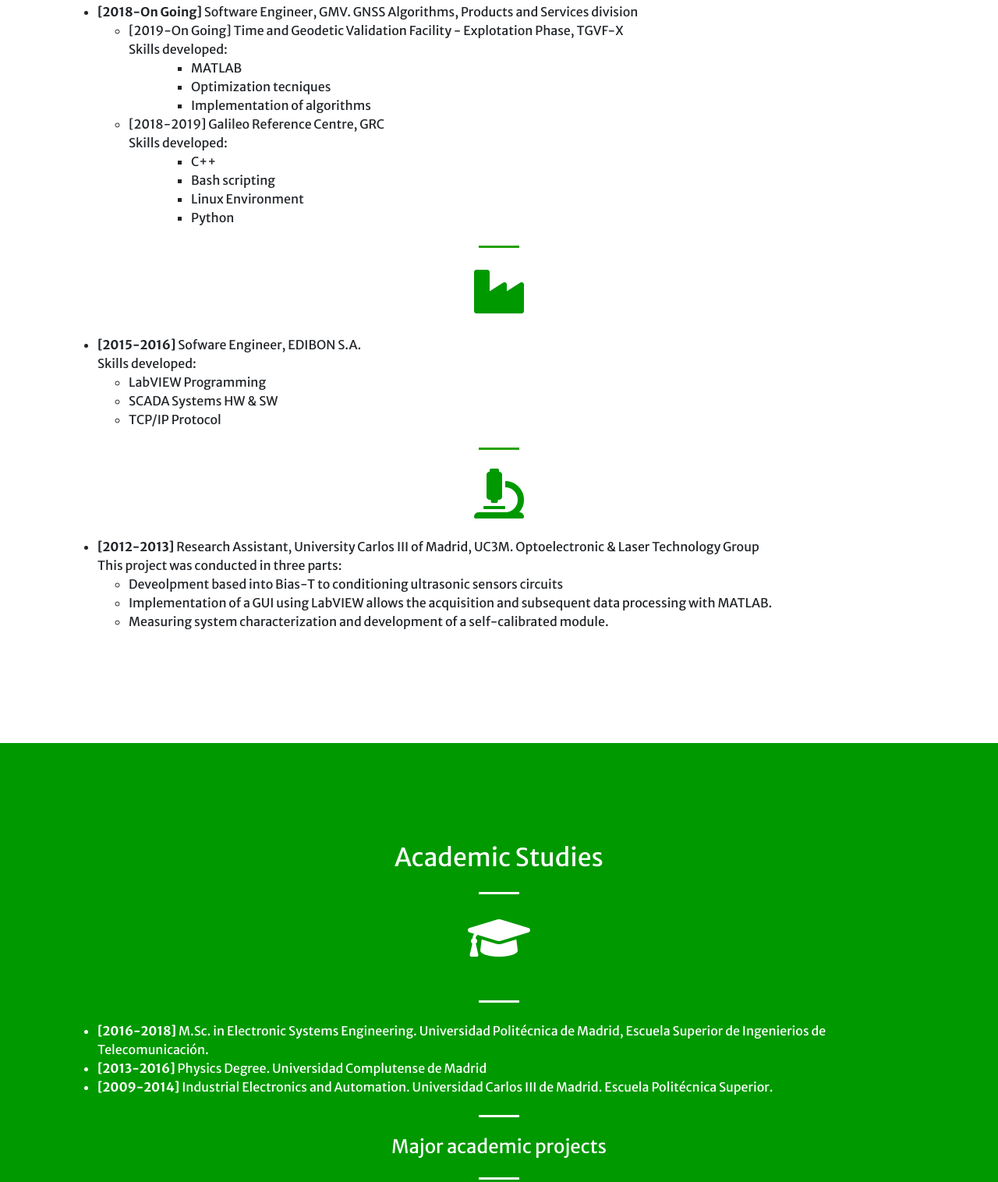
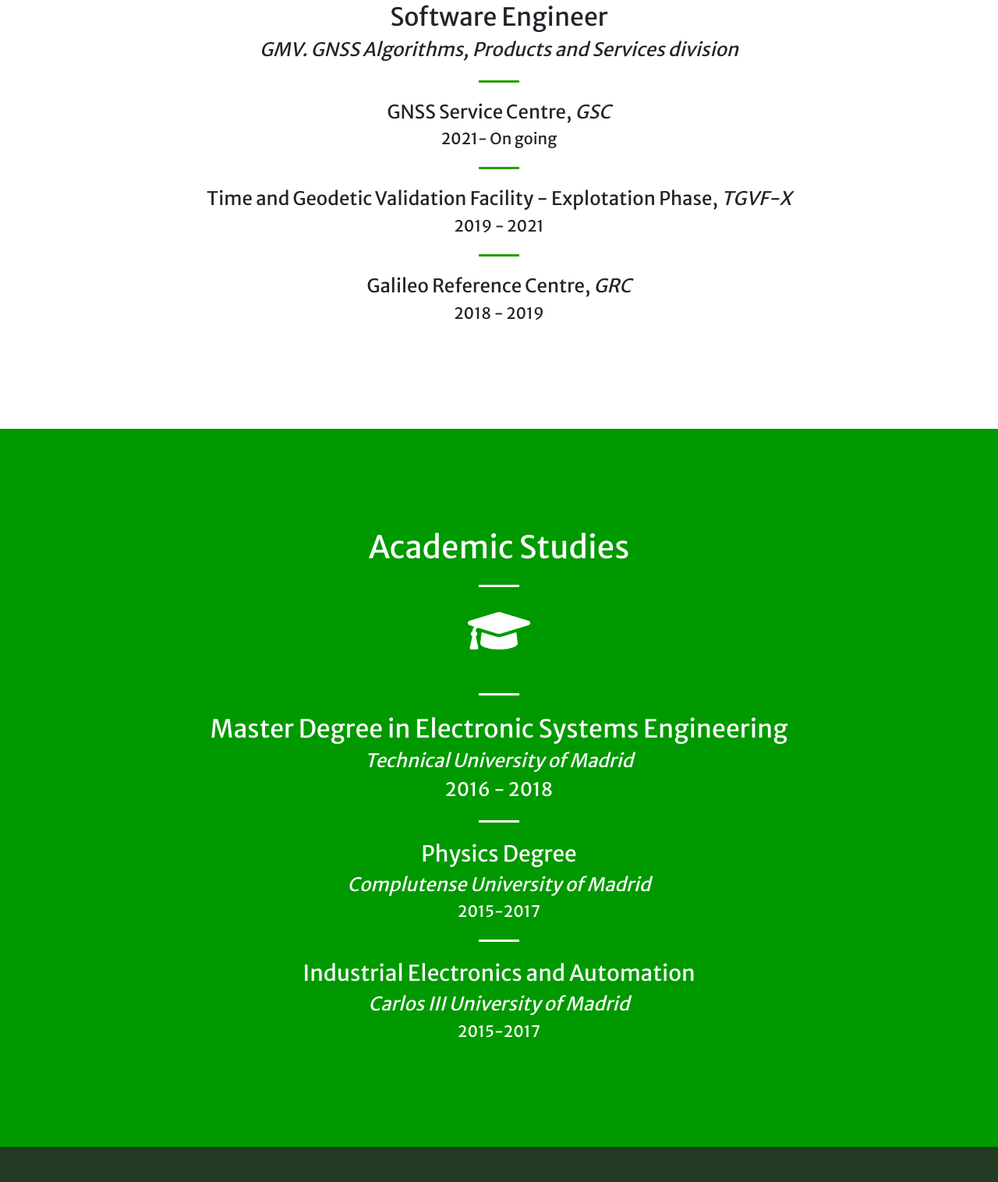
Before and after one commit to ocriado91/ocriado91.github.io, a website: page pages/experience.html in a window 1280 px wide. Shown: the part 1102-2618 px from the top of the page at 78% size. Drawn offline with Linux system fonts and the light colour scheme.

Commit message:
Modify experiences page style

```diff
--- a/pages/experience.html
+++ b/pages/experience.html
@@ -78,7 +78,25 @@
           <i class="fas fa-4x fa-satellite text-primary mb-4"></i>
       </div>
       <div class="column">
-        <ul>
+
+      <h2 class="text-center">Software Engineer</h2>
+      <h4 class="text-center"><i>GMV. GNSS Algorithms, Products and Services division</i></h4>
+      <hr class="divider my-4">
+      <h4 class="text-center">GNSS Service Centre, <i>GSC</i></h4>
+      <h5 class="text-center">2021- On going</h5>
+
+
+      <hr class="divider my-4">
+      <h4 class="text-center">Time and Geodetic Validation Facility - Explotation Phase, <i>TGVF-X</i></h4>
+      <h5 class="text-center">2019 - 2021</h5>
+
+      <hr class="divider my-4">
+      <h4 class="text-center">Galileo Reference Centre, <i>GRC</i></h4>
+      <h5 class="text-center">2018 - 2019</h5>
+
+
+
+        <!-- <ul>
           <li>
             <b>[2018-On Going] </b>
             Software Engineer, GMV. GNSS Algorithms, Products and Services division
@@ -115,9 +133,7 @@
           </div>
           <ul>
             <li>
-              <b>[2015-2016] </b>
-              Sofware Engineer, EDIBON S.A.<br/>
-              Skills developed:
+              Sofware Engineer. EDIBON S.A.<br/>
               <ul>
                   <li>LabVIEW Programming</li>
                   <li>SCADA Systems HW & SW</li>
@@ -131,8 +147,7 @@
           </div>
           <ul>
             <li>
-                <b>[2012-2013] </b>
-                Research Assistant, University Carlos III of Madrid, UC3M. Optoelectronic & Laser Technology Group<br/>
+                Research Assistant. University Carlos III of Madrid, UC3M. Optoelectronic & Laser Technology Group<br/>
                 This project was conducted in three parts:
                 <ul>
                     <li>Deveolpment based into Bias-T to conditioning ultrasonic sensors circuits</li>
@@ -140,7 +155,7 @@
                     <li>Measuring system characterization and development of a self-calibrated module.</li>
                 </ul>
             </li>
-          </ul>
+          </ul> -->
       </div>
     </div>
   </section>
@@ -148,32 +163,62 @@
   <!-- Academic section -->
   <section class="page-section bg-primary text-white" id="academic">
     <div class="container">
-      <h2 class="text-center mt-0">Academic Studies</h2>
+      <h1 class="text-center mt-0">Academic Studies</h1>
       <hr class="divider light my-4">
       <div class="text-center">
         <i class="fas fa-4x fa-graduation-cap mb-4"></i>
       </div>
-    <hr class="divider light my-4">
+      <hr class="divider light my-4">
+
+      <h2 class="text-center">Master Degree in Electronic Systems Engineering</h2>
+      <h4 class="text-center"><i>Technical University of Madrid</i></h4>
+      <h4 class="text-center">2016 - 2018</h5>
+      <!-- <hr class="divider light my-4">
+      <h4 class="text-center">Major Academic Projects</h4>
+      <hr class="divider light my-4">
+      <h5>Analysis & Design of Memory Cells Hardened Against Radiation</h5>
+      <h6>In this project, it is exposed the radiation sources and effects on electronics systems, as well as, we have studied the state of the art of hardening techniques in volatile memory cells for space applications</h6>
+      <table class="mytable", align="center">
+        <tr>
+          <td>C++ Processing</td>
+          <td>PCB Design</td>
+        </tr>
+        <tr>
+          <td>Signal Processing</td>
+        </tr>
+      </table> -->
+
+      <hr class="divider light my-4">
+
+      <h3 class="text-center">Physics Degree</h3>
+      <h4 class="text-center"><i>Complutense University of Madrid</i></h4>
+      <h5 class="text-center">2015-2017</h5>
+
+
+      <hr class="divider light my-4">
+
+      <h3 class="text-center">Industrial Electronics and Automation</h3>
+      <h4 class="text-center"><i>Carlos III University of Madrid</i></h4>
+      <h5 class="text-center">2015-2017</h5>
+
+    <!-- <hr class="divider light my-4">
       <ul>
         <li>
-            <b>[2016-2018] </b>
             M.Sc. in Electronic Systems Engineering. Universidad Politécnica de Madrid,
             Escuela Superior de Ingenierios de Telecomunicación.
         </li>
         <li>
-            <b>[2013-2016] </b>
             Physics Degree. Universidad Complutense de Madrid
         </li>
         <li>
-            <b>[2009-2014] </b>
             Industrial Electronics and Automation. Universidad Carlos III de Madrid.
             Escuela Politécnica Superior.
         </li>
-      </ul>
-      <hr class="divider light my-4">
-      <h4 class="text-center mt-0" id="academic">Major academic projects</h4>
+      </ul> -->
+      <!-- <hr class="divider light my-4">
+      <h4 class="text-center mt-0" id="academic">Major academic projects</h4> -->
       <!-- Project 1 -->
-      <hr class="divider light my-4">
+      <!-- <hr class="divider light my-4">
       <div class="text-center">
         <i class="fas fa-4x fa-microchip mb-4"></i>
       </div>
@@ -197,9 +242,9 @@
             <td>Signal Processing</td>
           </tr>
         </table>
-      </li>
+      </li> -->
       <!-- Project 2 -->
-      <hr class="divider light my-4">
+      <!-- <hr class="divider light my-4">
       <div class="text-center">
         <i class="fas fa-4x fa-wave-square mb-4"></i>
       </div>
@@ -223,9 +268,9 @@
             <td>Signal Processing</td>
           </tr>
         </table>
-      </li>
+      </li> -->
       <!-- Project 3 -->
-      <hr class="divider light my-4">
+      <!-- <hr class="divider light my-4">
       <div class="text-center">
         <i class="fas fa-4x fa-truck-monster mb-4"></i>
       </div>
@@ -250,9 +295,9 @@
             <td>SMD Solder</td>
           </tr>
         </table>
-      </li>
+      </li> -->
       <!-- Project 4 -->
-      <hr class="divider light my-4">
+      <!-- <hr class="divider light my-4">
       <div class="text-center">
         <i class="fas fa-4x fa-gamepad mb-4"></i>
       </div>
@@ -271,8 +316,8 @@
             <td>Modelsim</td>
           </tr>
         </table>
-      </li>
-    </div>
+      </li> -->
+    <!-- </div> -->
   </section>
 
   <!-- Resume download -->
```
